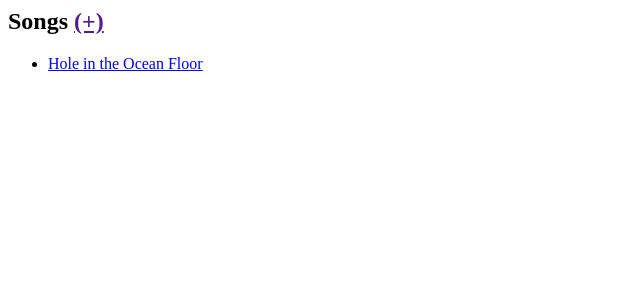
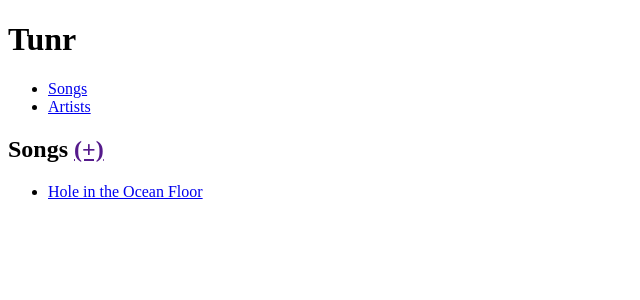
Before and after one commit to Jimbojones1/django-crud, a Django app: page /songs/ in a window 1280 px wide. Shown: the top 300 px of the page, without its empty margins (0-640 px from the left). Run offline with Django 3.2, Linux system fonts and the light colour scheme; data comes from the database, SQL or seed files in the repository.

Commit message:
Added links

```diff
--- a/tunr_django_project/tunr/templates/tunr/artist_list.html
+++ b/tunr_django_project/tunr/templates/tunr/artist_list.html
@@ -1,6 +1,6 @@
+{% extends 'tunr/base.html' %}
 
-
-
+{% block content %}
 <h2>Artists <a href="">(+)</a></h2>
 
 <ul>
@@ -10,3 +10,4 @@
     </li>
   {% endfor%}
 </ul>
+{% endblock %}
--- /dev/null
+++ b/tunr_django_project/tunr/templates/tunr/base.html
@@ -0,0 +1,21 @@
+<!DOCTYPE html>
+<html>
+<head>
+  <title>Tunr</title>
+</head>
+<body>
+  <h1>Tunr</h1>
+  <nav>
+    <ul>
+      <li><a href="/songs">Songs</a></li>
+      <li><a href="/">Artists</a></li>
+    </ul>
+  </nav>
+
+  {% block content %}
+  {% endblock %}
+
+
+
+</body>
+</html>
--- a/tunr_django_project/tunr/templates/tunr/song_detail.html
+++ b/tunr_django_project/tunr/templates/tunr/song_detail.html
@@ -1,4 +1,6 @@
+{% extends 'tunr/base.html' %}
 
+{% block content %}
 
 <img src="{{ song.preview_url }}" alt="Album Photo" class="artist-photo" />
 
@@ -8,3 +10,5 @@
   <strong>Artist:</strong> {{ song.artist }}<br />
   <strong>Album:</strong> {{ song.album }}
 </p>
+
+{% endblock %}
--- a/tunr_django_project/tunr/templates/tunr/song_list.html
+++ b/tunr_django_project/tunr/templates/tunr/song_list.html
@@ -1,4 +1,6 @@
+{% extends 'tunr/base.html' %}
 
+{% block content %}
 <h2>Songs <a href="">(+)</a></h2>
 
 <ul>
@@ -8,3 +10,4 @@
     </li>
   {% endfor%}
 </ul>
+{% endblock %}
```
Also changed, not shown: tunr_django_project/tunr/templates/tunr/artist_detail.html (+7 -0 lines).
